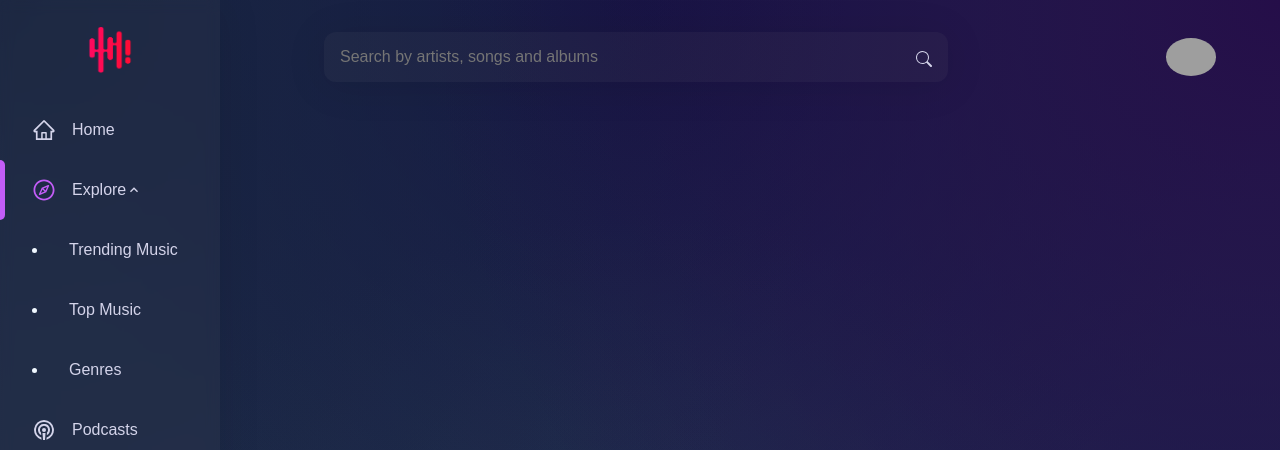
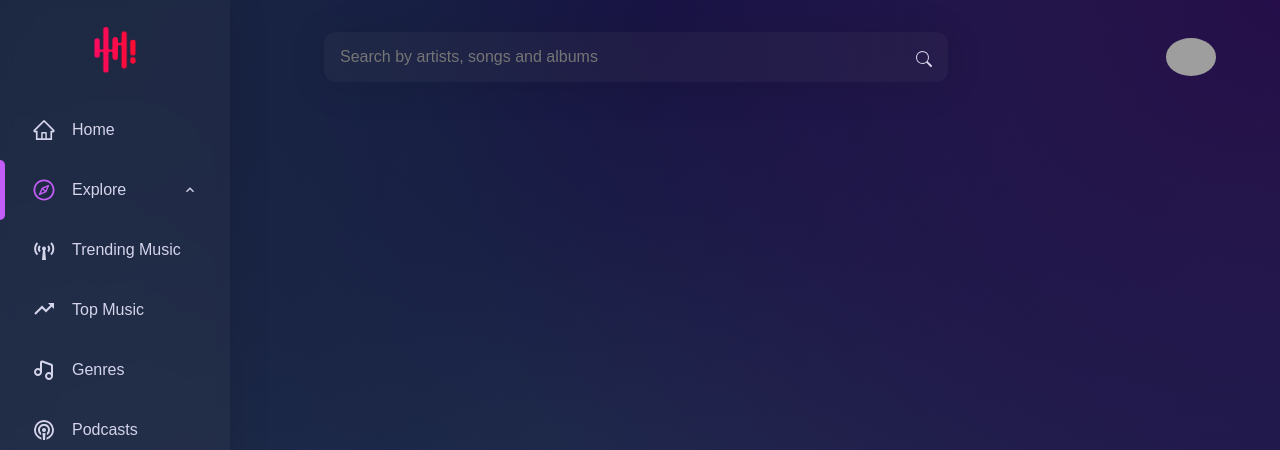
Before and after one commit to AbigailSC/Musitracker-client, a React (Vite) app: page /home in a window 1280 px wide. Both pictures are taken after a click on the button "Explore". Shown: the top 450 px of the page. Built offline with nearby package versions, Linux system fonts and the light colour scheme; grey boxes are pictures that could not be loaded.

Commit message:
fix: sidebar

```diff
--- a/src/components/Sidebar/Sidebar.styles.ts
+++ b/src/components/Sidebar/Sidebar.styles.ts
@@ -1,4 +1,8 @@
 import styled from 'styled-components';
+
+interface ISidebar {
+  isOpen: boolean;
+}
 
 export const Logo = styled.img`
   width: 3em;
@@ -9,11 +13,26 @@ export const SidebarContainer = styled.div`
   position: fixed;
   top: 0;
   left: 0;
-  width: 220px;
+  width: 230px;
   height: 100%;
   background: rgba(99, 99, 99, 0.1);
   box-shadow: 0 4px 40px rgba(0, 0, 0, 0.1);
   backdrop-filter: blur(6.5px);
+  display: ${(props: ISidebar) => (props.isOpen ? 'block' : 'none')};
+`;
+
+export const SidebarContainerHidden = styled.div`
+  position: fixed;
+  top: 0;
+  left: 0;
+  width: 100px;
+  height: 100%;
+  background: rgba(99, 99, 99, 0.1);
+  box-shadow: 0 4px 40px rgba(0, 0, 0, 0.1);
+  backdrop-filter: blur(6.5px);
+  display: ${(props: ISidebar) => (props.isOpen ? 'none' : 'flex')};
+  flex-direction: column;
+  align-items: center;
 `;
 
 export const HStack = styled.div`
@@ -65,11 +84,36 @@ export const Button = styled.button`
       transition: 0.2s ease;
       color: #c35df7;
     }
+    & > .subIcon {
+      transition: 0.2s ease;
+      color: #c35df7;
+    }
   }
-  :nth-child(1),
-  :nth-child(2),
-  :nth-child(3) {
+  :nth-child(1) {
     justify-content: flex-start;
+  }
+  & ~ .secondary {
+    justify-content: flex-start;
+  }
+  & > .subIcon {
+    width: 1.5em;
+    height: 1.5em;
+    margin-right: 1em;
+  }
+`;
+
+export const ButtonHidden = styled.button`
+  position: relative;
+  display: flex;
+  justify-content: center;
+  align-items: center;
+  height: 60px;
+  width: 100%;
+  background: transparent;
+  color: #d4d4ea;
+  & > .icon {
+    width: 1.5em;
+    height: 1.5em;
   }
 `;
 
@@ -86,11 +130,3 @@ export const SubItem = styled.div`
   flex-direction: column;
   /* margin-left: 2.5em; */
 `;
-
-export const Span = styled.div`
-  width: 5px;
-  height: 5px;
-  border-radius: 100%;
-  background-color: aliceblue;
-  margin-right: 2em;
-`;
--- a/src/components/Sidebar/Sidebar.tsx
+++ b/src/components/Sidebar/Sidebar.tsx
@@ -1,14 +1,15 @@
 /* eslint-disable prettier/prettier */
 import React, { useState } from 'react';
 import { AiOutlineHome, AiOutlineCompass, AiOutlineLike, AiOutlineUser } from 'react-icons/ai';
-import { BiPodcast } from "react-icons/bi"
+import { BiPodcast, BiTrendingUp, BiBroadcast, BiMusic } from "react-icons/bi"
 import { MdOutlineMusicVideo, MdExpandMore, MdExpandLess } from "react-icons/md"
-import { Logo, SidebarContainer, Button, ContainerLogo, HStack, SubItem, Span } from './Sidebar.styles';
+import { Logo, SidebarContainer, Button, ContainerLogo, HStack, SubItem, SidebarContainerHidden, ButtonHidden } from './Sidebar.styles';
 
 
 const Sidebar: React.FC = () => {
 
   const [activeItem, setActiveItem] = useState<boolean>(false);
+  const [activeSidebar, setActiveSidebar] = useState<boolean>(false);
 
   const handleActiveItem = (): void => {
     setActiveItem(!activeItem)
@@ -18,8 +19,50 @@ const Sidebar: React.FC = () => {
     setActiveItem(false)
   }
 
+  const handleActiveSidebar = (): void => {
+    setActiveSidebar(true)
+  }
+  const handleDesactiveSidebar = (): void => {
+    setActiveSidebar(false)
+  }
   return (
-    <SidebarContainer>
+    // eslint-disable-next-line jsx-a11y/mouse-events-have-key-events
+    <div onMouseOver={handleActiveSidebar} onMouseOut={handleDesactiveSidebar}>
+      <SidebarContainerHidden isOpen={activeSidebar}>
+        <ContainerLogo>
+          <Logo src="./logo.png" alt="musitracker" />
+        </ContainerLogo>
+        <ButtonHidden>
+          <AiOutlineHome className="icon" />
+        </ButtonHidden>
+        <ButtonHidden>
+          <AiOutlineCompass className="icon" />
+        </ButtonHidden>
+        {activeItem && <>
+          <ButtonHidden>
+            <BiBroadcast className="icon" />
+          </ButtonHidden>
+          <ButtonHidden>
+            <BiTrendingUp className="icon" />
+          </ButtonHidden>
+          <ButtonHidden>
+            <BiMusic className="icon" />
+          </ButtonHidden>
+        </>}
+        <ButtonHidden>
+          <BiPodcast className="icon" />
+        </ButtonHidden>
+        <ButtonHidden>
+          <AiOutlineLike className="icon" />
+        </ButtonHidden>
+        <ButtonHidden>
+          <AiOutlineUser className="icon" />
+        </ButtonHidden>
+        <ButtonHidden>
+          <MdOutlineMusicVideo className="icon" />
+        </ButtonHidden>
+      </SidebarContainerHidden>
+      <SidebarContainer isOpen={activeSidebar}>
         <ContainerLogo>
           <Logo src="./logo.png" alt="musitracker" />
         </ContainerLogo>
@@ -41,19 +84,19 @@ const Sidebar: React.FC = () => {
         {
           activeItem && (
             <SubItem>
-            <Button>
+              <Button className='secondary'>
                 <div className='effectHover' />
-              <Span />
+                <BiBroadcast className='subIcon' />
                 Trending Music
               </Button>
-            <Button>
+              <Button className='secondary'>
                 <div className='effectHover' />
-              <Span />
+                <BiTrendingUp className='subIcon' />
                 Top Music
               </Button>
-            <Button>
+              <Button className='secondary'>
                 <div className='effectHover' />
-              <Span />
+                <BiMusic className='subIcon' />
                 Genres
               </Button>
             </SubItem>
@@ -84,6 +127,7 @@ const Sidebar: React.FC = () => {
           </HStack>
         </Button>
       </SidebarContainer>
+    </div>
   );
 };
 
```
Lines whose indentation alone changed are shown as unchanged.
